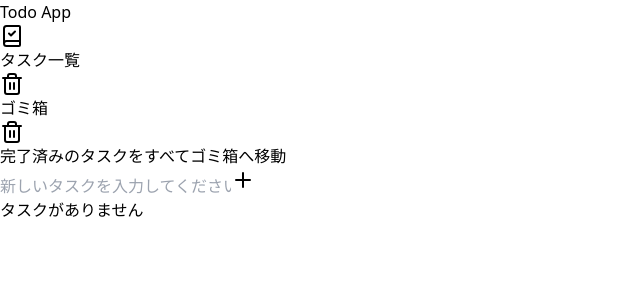
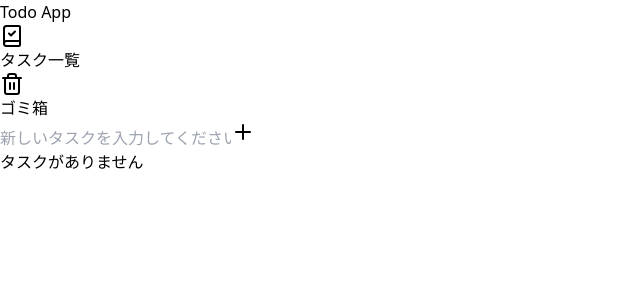
Before and after one commit to kokoro-hart/book-react-writing-demo, a React (Vite) app: page / in a window 1280 px wide. Shown: the top 300 px of the page, without its empty margins (0-640 px from the left). Built offline with nearby package versions, Linux system fonts and the light colour scheme.

Commit message:
refactor

```diff
--- a/src/App.tsx
+++ b/src/App.tsx
@@ -12,10 +12,12 @@ const router = createBrowserRouter([
     ),
     children: [
       {
+        // タスク一覧画面
         path: "/",
         element: <TaskList />,
       },
       {
+        // ゴミ箱画面
         path: "/trash",
         element: <TrashedTaskList />,
       },
--- a/src/components/AppLayout.tsx
+++ b/src/components/AppLayout.tsx
@@ -25,7 +25,7 @@ const linkVariants = cva("flex items-center gap-2 rounded px-5 py-3", {
   },
 });
 
-export const AppLayout = ({ children }: PropsWithChildren) => {
+export function AppLayout({ children }: PropsWithChildren) {
   const { pathname } = useLocation();
   return (
     <div className="flex min-h-screen">
@@ -52,4 +52,4 @@ export const AppLayout = ({ children }: PropsWithChildren) => {
       </main>
     </div>
   );
-};
+}
--- a/src/components/CreateTaskForm.tsx
+++ b/src/components/CreateTaskForm.tsx
@@ -1,39 +1,48 @@
-import { memo, useState } from "react";
 import { Plus } from "lucide-react";
 import { Task } from "../types/task";
+import { useRef } from "react";
 
 type Props = {
   onSubmit: (title: Task["title"]) => void;
 };
 
-export const CreateTaskForm = memo(({ onSubmit }: Props) => {
-  const [inputValue, setInputValue] = useState<string>("");
+export function CreateTaskForm({ onSubmit }: Props) {
+  const inputRef = useRef<HTMLInputElement>(null);
 
   const handleSubmit = (e: React.FormEvent<HTMLFormElement>) => {
     e.preventDefault();
+    if (!inputRef.current) {
+      return;
+    }
+
+    // input の値を取得
+    const inputValue = inputRef.current?.value.trim();
+    if (!inputValue) {
+      return;
+    }
+
+    // タスクを作成
     onSubmit(inputValue);
-    setInputValue("");
+
+    // 入力値をリセット
+    inputRef.current.value = "";
   };
 
   return (
     <form className="flex gap-0.5" onSubmit={handleSubmit}>
       <input
+        ref={inputRef}
         type="text"
         placeholder="新しいタスクを入力してください"
         className="grow rounded-s border p-2"
-        value={inputValue}
-        onChange={(e) => setInputValue(e.target.value)}
       />
       <button
         type="submit"
         className="rounded-e bg-blue-600 p-2 transition-colors hover:bg-blue-800 disabled:cursor-not-allowed disabled:bg-gray-400"
-        disabled={!inputValue.trim()}
-        aria-label={`タスク「${inputValue}」を作成する`}
+        aria-label={"タスクを作成する"}
       >
         <Plus className="text-white" />
       </button>
     </form>
   );
-});
-
-CreateTaskForm.displayName = "CreateTaskForm";
+}
--- a/src/components/TaskList.tsx
+++ b/src/components/TaskList.tsx
@@ -1,37 +1,26 @@
-import { Trash2 } from "lucide-react";
-import { useTasks } from "../hooks/useTasks";
 import { CreateTaskForm } from "./CreateTaskForm";
 import { TaskItem } from "./TaskItem";
+import { useTasks } from "../hooks/useTasks";
 
-export const TaskList = () => {
-  const { activeTaskList, createTask, updateTask, trashedAllCompletedTasks } =
-    useTasks();
+export function TaskList() {
+  const { activeTaskList, createTask, updateTask } = useTasks();
 
   return (
     <div className="relative">
       <div className="sticky top-0 flex flex-col items-end gap-2 bg-slate-100 px-10 py-5">
-        <button
-          onClick={trashedAllCompletedTasks}
-          className="flex items-center gap-1 rounded-md p-2 text-sm text-red-500 transition-colors hover:bg-red-50 disabled:cursor-not-allowed"
-          disabled={
-            !activeTaskList.some(({ status }) => status === "completed")
-          }
-        >
-          <Trash2 className="size-4" />
-          完了済みのタスクをすべてゴミ箱へ移動
-        </button>
         <div className="w-full">
           <CreateTaskForm onSubmit={createTask} />
         </div>
       </div>
       <div className="space-y-3 px-10 pb-10">
-        {activeTaskList.length === 0 && (
+        {activeTaskList.length === 0 ? (
           <p className="text-center text-sm">タスクがありません</p>
+        ) : (
+          activeTaskList.map((task) => (
+            <TaskItem key={task.id} task={task} onChange={updateTask} />
+          ))
         )}
-        {activeTaskList.map((task) => (
-          <TaskItem key={task.id} task={task} onChange={updateTask} />
-        ))}
       </div>
     </div>
   );
-};
+}
--- a/src/components/TrashedTaskItem.tsx
+++ b/src/components/TrashedTaskItem.tsx
@@ -7,7 +7,7 @@ type Props = {
   onDelete: (id: Task["id"]) => void;
 };
 
-export const TrashedTaskItem = ({ task, onRestore, onDelete }: Props) => {
+export function TrashedTaskItem({ task, onRestore, onDelete }: Props) {
   return (
     <div className="flex items-center justify-between gap-3 rounded bg-slate-200 px-4 py-2">
       <p>{task.title}</p>
@@ -35,4 +35,4 @@ export const TrashedTaskItem = ({ task, onRestore, onDelete }: Props) => {
       </div>
     </div>
   );
-};
+}
--- a/src/components/TrashedTaskList.tsx
+++ b/src/components/TrashedTaskList.tsx
@@ -2,7 +2,7 @@ import { Trash2 } from "lucide-react";
 import { useTasks } from "../hooks/useTasks";
 import { TrashedTaskItem } from "./TrashedTaskItem";
 
-export const TrashedTaskList = () => {
+export function TrashedTaskList() {
   const { trashedTaskList, updateTask, deleteTask, deleteAllTrashedTasks } =
     useTasks();
 
@@ -33,4 +33,4 @@ export const TrashedTaskList = () => {
       </div>
     </div>
   );
-};
+}
--- /dev/null
+++ b/src/hooks/useLocalStorageState.ts
@@ -0,0 +1,30 @@
+import { useState } from "react";
+
+export const useLocalStorageState = <T>(
+  key: string,
+  initialValue: T,
+): [T, (value: T | ((prevValue: T) => T)) => void] => {
+  const [state, setState] = useState<T>(() => {
+    // ローカルストレージから初期値を取得
+    const storedValue = localStorage.getItem(key);
+    return storedValue ? JSON.parse(storedValue) : initialValue;
+  });
+
+  const setLocalStorageState = (value: T | ((prevValue: T) => T)) => {
+    setState((prevState) => {
+      // 新しい状態を計算
+      const newState =
+        typeof value === "function"
+          ? (value as (prevValue: T) => T)(prevState) // 関数の場合、現在の状態を引数にして呼び出し
+          : value; // 値の場合、そのまま使用
+
+      // ローカルストレージに新しい状態を保存
+      localStorage.setItem(key, JSON.stringify(newState));
+
+      // 新しい状態を返して状態を更新
+      return newState;
+    });
+  };
+
+  return [state, setLocalStorageState];
+};
--- a/src/hooks/useTasks.ts
+++ b/src/hooks/useTasks.ts
@@ -1,71 +1,50 @@
-import { useCallback, useEffect, useMemo, useState } from "react";
-
 import { Task } from "../types/task";
+import { useLocalStorageState } from "./useLocalStorageState";
 
 export const useTasks = () => {
-  const [taskList, setTaskList] = useState<Task[]>(() => {
-    const taskListStorage = localStorage.getItem("taskList");
-    return JSON.parse(taskListStorage ?? "[]");
-  });
+  // タスク一覧の状態を管理
+  const [taskList, setTaskList] = useLocalStorageState<Task[]>("taskList", []);
 
-  useEffect(() => {
-    localStorage.setItem("taskList", JSON.stringify(taskList));
-  }, [taskList]);
+  // ゴミ箱のタスクを除いたタスク一覧
+  const activeTaskList = taskList.filter(({ status }) => status !== "trashed");
 
-  const activeTaskList = useMemo(() => {
-    return taskList.filter(({ status }) => status !== "trashed");
-  }, [taskList]);
-
-  const trashedTaskList = useMemo(() => {
-    return taskList.filter(({ status }) => status === "trashed");
-  }, [taskList]);
+  // ゴミ箱のタスク一覧
+  const trashedTaskList = taskList.filter(({ status }) => status === "trashed");
 
   // タスクを作成する
-  const createTask = useCallback((title: Task["title"]) => {
-    setTaskList((prevTodoList) => {
+  const createTask = (title: Task["title"]) => {
+    setTaskList((prevTaskList) => {
       const newTask: Task = {
         id: Date.now(),
         title,
         status: "notStarted",
       };
-      return [...prevTodoList, newTask];
+      return [...prevTaskList, newTask];
     });
-  }, []);
+  };
 
   // タスクを更新する
-  const updateTask = useCallback(
-    (id: Task["id"], updatedTask: Partial<Task>) => {
-      setTaskList((prevTaskList) => {
-        return prevTaskList.map((task) =>
-          task.id === id ? { ...task, ...updatedTask } : task,
-        );
-      });
-    },
-    [],
-  );
+  const updateTask = (id: Task["id"], updatedTask: Partial<Task>) => {
+    setTaskList((prevTaskList) => {
+      return prevTaskList.map((task) =>
+        task.id === id ? { ...task, ...updatedTask } : task,
+      );
+    });
+  };
 
   // タスクを削除する
-  const deleteTask = useCallback((id: Task["id"]) => {
+  const deleteTask = (id: Task["id"]) => {
     setTaskList((prevTaskList) => {
       return prevTaskList.filter((task) => task.id !== id);
     });
-  }, []);
-
-  // 完了済みタスクを全てにゴミ箱に変更する
-  const trashedAllCompletedTasks = useCallback(() => {
-    setTaskList((prevTaskList) => {
-      return prevTaskList.map((task) =>
-        task.status === "completed" ? { ...task, status: "trashed" } : task,
-      );
-    });
-  }, []);
+  };
 
   // ゴミ箱のタスクを全て削除する
-  const deleteAllTrashedTasks = useCallback(() => {
+  const deleteAllTrashedTasks = () => {
     setTaskList((prevTaskList) => {
       return prevTaskList.filter((task) => task.status !== "trashed");
     });
-  }, []);
+  };
 
   return {
     activeTaskList,
@@ -73,7 +52,6 @@ export const useTasks = () => {
     createTask,
     updateTask,
     deleteTask,
-    trashedAllCompletedTasks,
     deleteAllTrashedTasks,
   };
 };
```
Also changed, not shown: src/components/TaskItem.tsx (+22 -16 lines), src/data/dummyTaskList.ts (added, +19 -0 lines).
